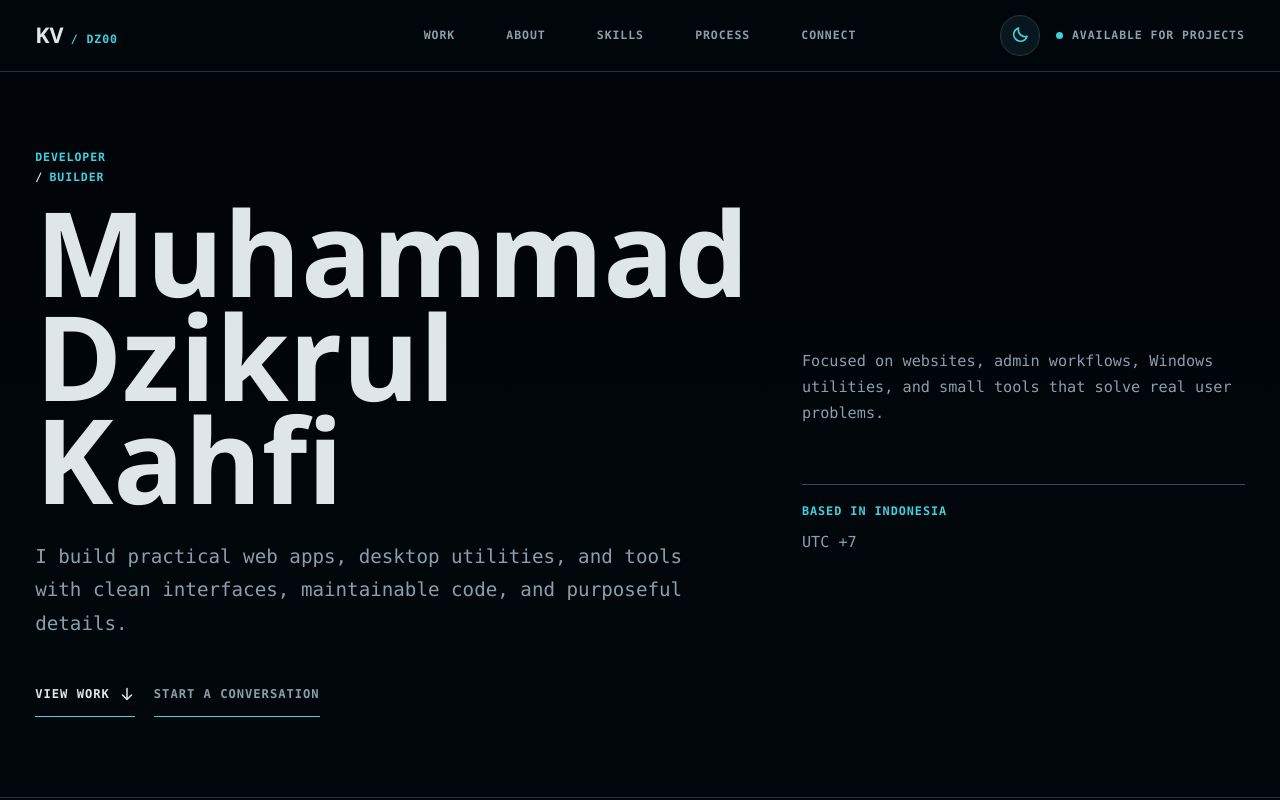
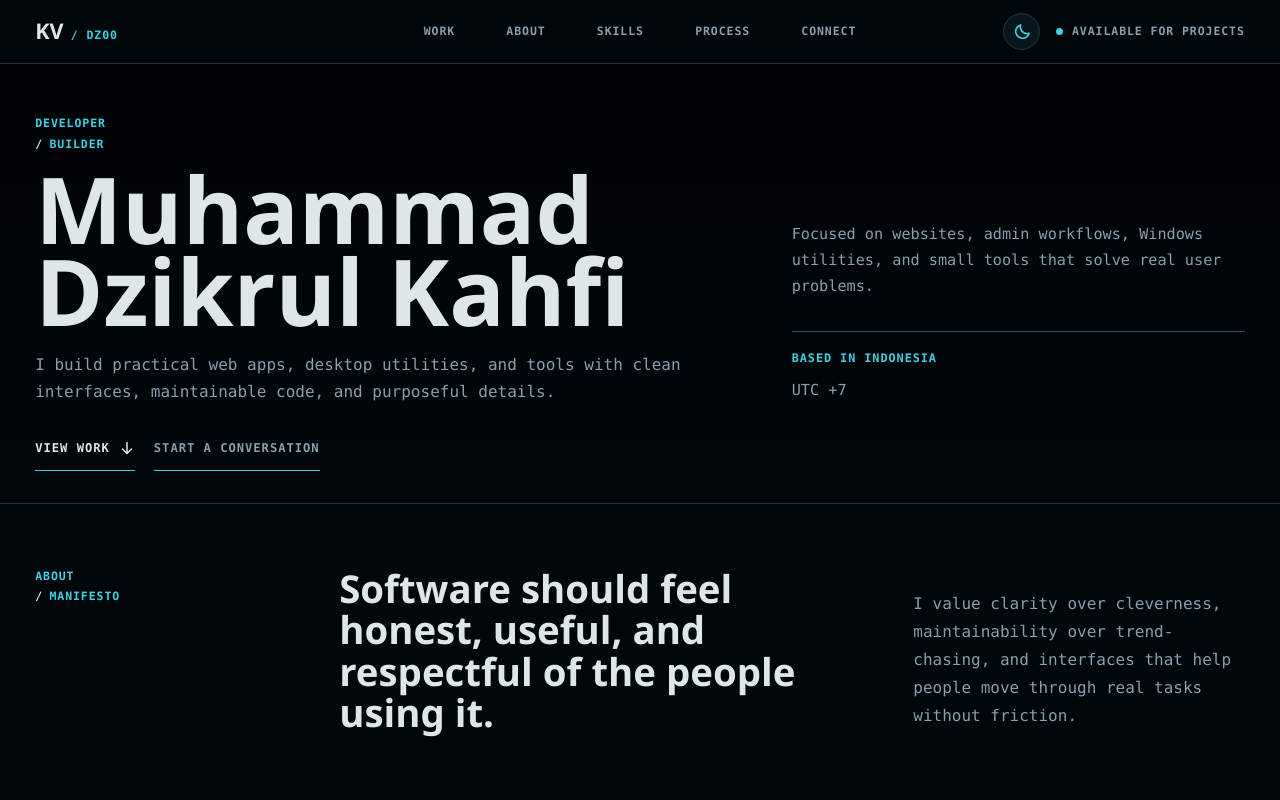
Before and after one commit to KVdz00/KVdz00-portfolio-v2, a React (Vite) app: page / in a window 1280 px wide. Shown: the top 800 px of the page. Built offline with nearby package versions, Linux system fonts and the light colour scheme.

Commit message:
Fix header and hero responsive clipping

```diff
--- a/src/styles.css
+++ b/src/styles.css
@@ -22,6 +22,7 @@
   --contact-hover: oklch(18% 0.027 230);
   --preview-label-bg: oklch(8% 0.018 235 / 0.72);
   --max: 1440px;
+  --page-pad: clamp(1rem, 3vw, 2.2rem);
   --sans: "Aptos", "Segoe UI", system-ui, -apple-system, BlinkMacSystemFont, sans-serif;
   --mono: "Cascadia Mono", "SFMono-Regular", Consolas, "Liberation Mono", monospace;
 }
@@ -37,8 +38,8 @@ html[data-theme="light"] {
   --faint: oklch(58% 0.036 232);
   --border: oklch(84% 0.021 230);
   --border-strong: oklch(72% 0.035 228);
-  --accent: oklch(52% 0.15 210);
-  --accent-muted: oklch(46% 0.12 210);
+  --accent: oklch(49% 0.16 210);
+  --accent-muted: oklch(42% 0.13 210);
   --page-top: oklch(99% 0.006 228);
   --page-glow: oklch(76% 0.08 210 / 0.32);
   --header-bg: oklch(98% 0.01 228 / 0.88);
@@ -120,10 +121,10 @@ button:focus-visible {
   display: grid;
   grid-template-columns: 1fr auto 1fr;
   align-items: center;
-  width: min(100%, var(--max));
+  width: 100%;
   margin: 0 auto;
   min-height: 72px;
-  padding: 0.9rem clamp(1rem, 3vw, 2.2rem);
+  padding: 0.9rem max(var(--page-pad), calc((100% - var(--max)) / 2 + var(--page-pad)));
   border-bottom: 1px solid var(--border);
   background: var(--header-bg);
   backdrop-filter: blur(14px);
@@ -240,7 +241,7 @@ section {
 
 .hero-section {
   min-height: min(760px, calc(100dvh - 74px));
-  padding: clamp(3.4rem, 6vw, 5.6rem) clamp(1rem, 3vw, 2.2rem) 3rem;
+  padding: clamp(3.4rem, 6vw, 5.6rem) var(--page-pad) 3rem;
 }
 
 .hero-grid {
@@ -279,7 +280,7 @@ p {
 h1 {
   max-width: 12ch;
   margin-top: 0.85rem;
-  font-size: clamp(4rem, 9.2vw, 9.7rem);
+  font-size: clamp(4rem, 8.4vw, 9rem);
   font-weight: 720;
   line-height: 0.88;
   letter-spacing: 0;
@@ -1346,6 +1347,52 @@ h1 {
   }
 }
 
+@media (min-width: 761px) and (max-height: 820px) {
+  html {
+    scroll-padding-top: 5.5rem;
+  }
+
+  .site-header {
+    min-height: 64px;
+    padding-block: 0.65rem;
+  }
+
+  .theme-switch {
+    width: 2.35rem;
+    height: 2.35rem;
+  }
+
+  .hero-section {
+    min-height: auto;
+    padding-top: clamp(2.1rem, 4vw, 3.2rem);
+    padding-bottom: 2rem;
+  }
+
+  .hero-grid {
+    min-height: auto;
+    gap: clamp(2.4rem, 6vw, 6rem);
+  }
+
+  h1 {
+    font-size: clamp(3.8rem, 7.2vw, 7.35rem);
+    line-height: 0.9;
+  }
+
+  .hero-copy p {
+    margin-top: 1.25rem;
+    font-size: clamp(0.94rem, 1.25vw, 1.05rem);
+    line-height: 1.65;
+  }
+
+  .hero-actions {
+    margin-top: 1.35rem;
+  }
+
+  .hero-note {
+    gap: 2rem;
+  }
+}
+
 @media (max-width: 760px) {
   html {
     scroll-padding-top: 7.25rem;
```
